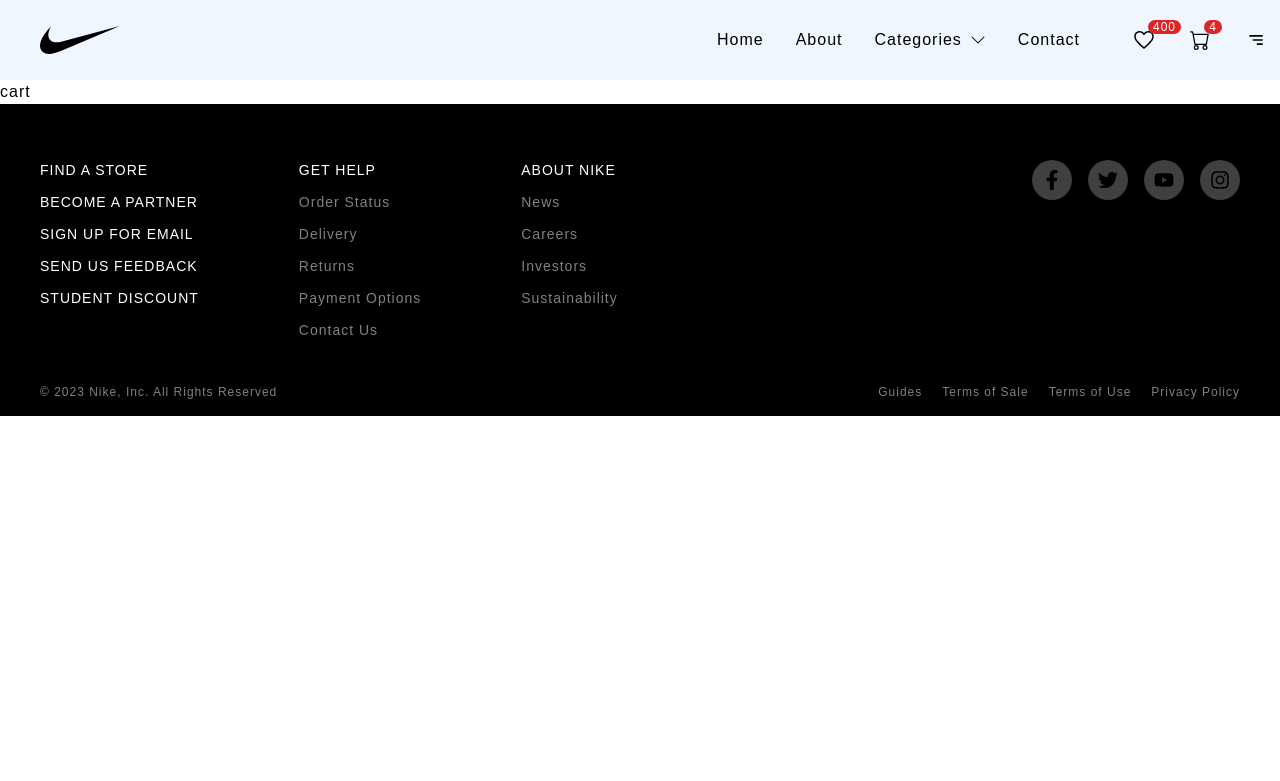
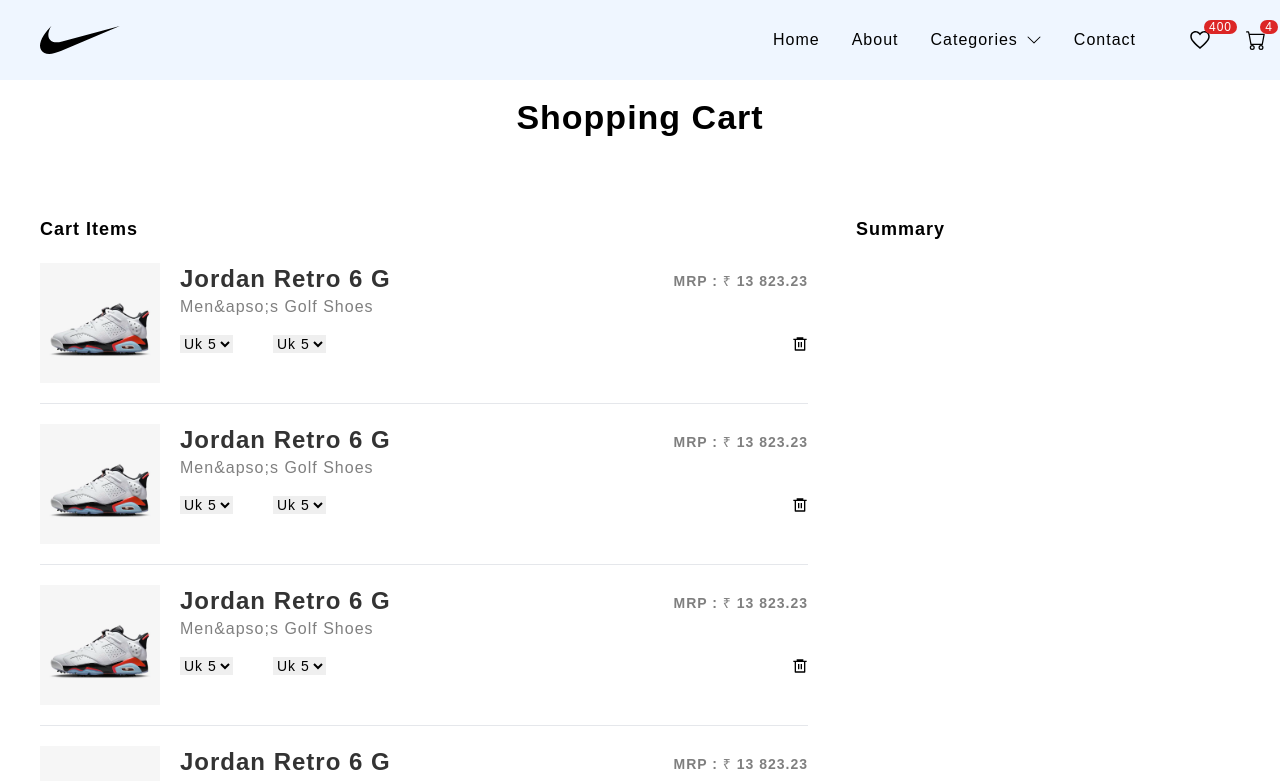
Before and after one commit to Sahillather002/ProductsStore, a Next.js app: page /cart in a window 1280 px wide. Shown: the top 781 px of the page. Built offline with nearby package versions, Linux system fonts and the light colour scheme.

Commit message:
cart page added

```diff
--- /dev/null
+++ b/components/CartItems.jsx
@@ -0,0 +1,61 @@
+import React from "react";
+import { RiDeleteBin6Line } from "react-icons/ri";
+
+const CartItems = () => {
+  return (
+    <div className="flex py-5 gap-3 md:gap-5 border-b">
+      {/* image */}
+      <div className="shrink-0 aspect-square w-[50px] md:w-[120px] ">
+        <img src="product-1.webp"></img>
+      </div>
+
+      <div className="w-full flex flex-col">
+        <div className="flex flex-col md:flex-row justify-between">
+          <div className="text-lg md:text-2xl font-semibold text-black/[0.8] ">
+            Jordan Retro 6 G
+          </div>
+
+          <div className="text-sm md:text-md font-medium text-black/[0.5] block md:hidden ">
+            Men&apso;s Golf Shoes
+          </div>
+
+          <div className="text-sm md:text-md font-bold text-black/[0.5] mt-2 ">
+            MRP : &#8377; 13 823.23
+          </div>
+        </div>
+
+        <div className="text-md font-medium text-black/[0.5] hidden md:block">
+          Men&apso;s Golf Shoes
+        </div>
+
+        <div className="flex items-center justify-between mt-4 ">
+          <div className="flex items-center gap-2 md:gap-10 text-black text-sm md:text-md">
+            <div className="flex items-center gap-1">
+              <select className="hover:text-black">
+                <option value={1}>Uk 5</option>
+                <option value={1}>Uk 5</option>
+                <option value={1}>Uk 5</option>
+                <option value={1}>Uk 5</option>
+                <option value={1}>Uk 5</option>
+                <option value={1}>Uk 5</option>
+              </select>
+            </div>
+            <div className="flex items-center gap-1">
+              <select className="hover:text-black">
+                <option value={1}>Uk 5</option>
+                <option value={1}>Uk 5</option>
+                <option value={1}>Uk 5</option>
+                <option value={1}>Uk 5</option>
+                <option value={1}>Uk 5</option>
+                <option value={1}>Uk 5</option>
+              </select>
+            </div>
+          </div>
+          <RiDeleteBin6Line className=""/>
+        </div>
+      </div>
+    </div>
+  );
+};
+
+export default CartItems;
--- a/components/Header.jsx
+++ b/components/Header.jsx
@@ -23,7 +23,7 @@
     } else {
       setShow("translate-y-0");
     }
-    setLastScrollY(window.scrollY)
+    setLastScrollY(window.scrollY);
   };
   useEffect(() => {
     window.addEventListener("scroll", controlNavbar);
@@ -51,7 +51,7 @@
           />
         )}
       </Wrapper>
-      <div className="flex items-center gap-2 texxt-black">
+      <div className="flex items-center gap-2 text-black">
         <div
           className="w-8 md:w-12 h-8 md:h-12 rounded-full flex justify-center
         items-center hover:bg-black/[0.05] cursor-pointer relative"
@@ -66,6 +66,7 @@
           </div>
         </div>
 
+        <Link href="/cart">
           <div
             className="w-8 md:w-12 h-8 md:h-12 rounded-full flex justify-center
         items-center hover:bg-black/[0.05] cursor-pointer relative"
@@ -79,10 +80,11 @@
               4
             </div>
           </div>
+        </Link>
 
         {/* Mobile icon starting */}
         <div
-          className="w-8 md:w-12 h-8 md:h-12 rounded-full flex justify-center
+          className="w-8 md:w-12 h-8 md:h-12 rounded-full flex md: hidden justify-center
         items-center hover:bg-black/[0.05] cursor-pointer relative"
         >
           {mobileMenu ? (
--- a/pages/cart.js
+++ b/pages/cart.js
@@ -1,8 +1,35 @@
+import CartItems from '@/components/CartItems'
+import Wrapper from '@/components/Wrapper'
 import React from 'react'
 
 const cart = () => {
   return (
-    <div>cart</div>
+    <div className='w-full'>
+        <Wrapper>
+            <div className='text-center py-4 max-w-[800px] mx-auto mt-10 md:mt-0 '>
+                <div className='text-[28px] md:text-[34px] mb-5 font-semibold leading-tight'>
+                    Shopping Cart
+                </div>
+            </div>
+            <div className='flex flex-col lg:flex-row gap-12 py-10'>
+                <div className='flex-[2] '>
+                    <div className='text-lg font-bold '>
+                        Cart Items
+                    </div>
+                    <CartItems/>
+                    <CartItems/>
+                    <CartItems/>
+                    <CartItems/>
+                </div>
+
+                <div className='flex-[1] '>
+                    <div className='text-lg font-bold'>
+                        Summary
+                    </div>
+                </div>
+            </div>
+        </Wrapper>
+    </div>
   )
 }
 
```
Lines whose indentation alone changed are shown as unchanged.
